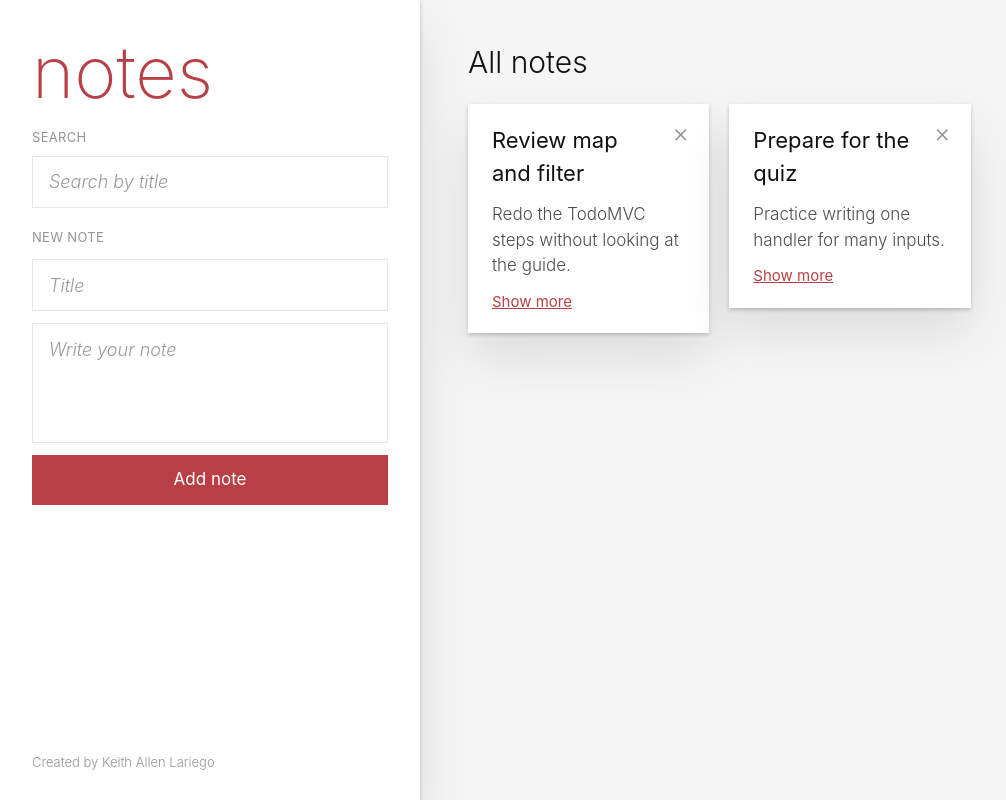
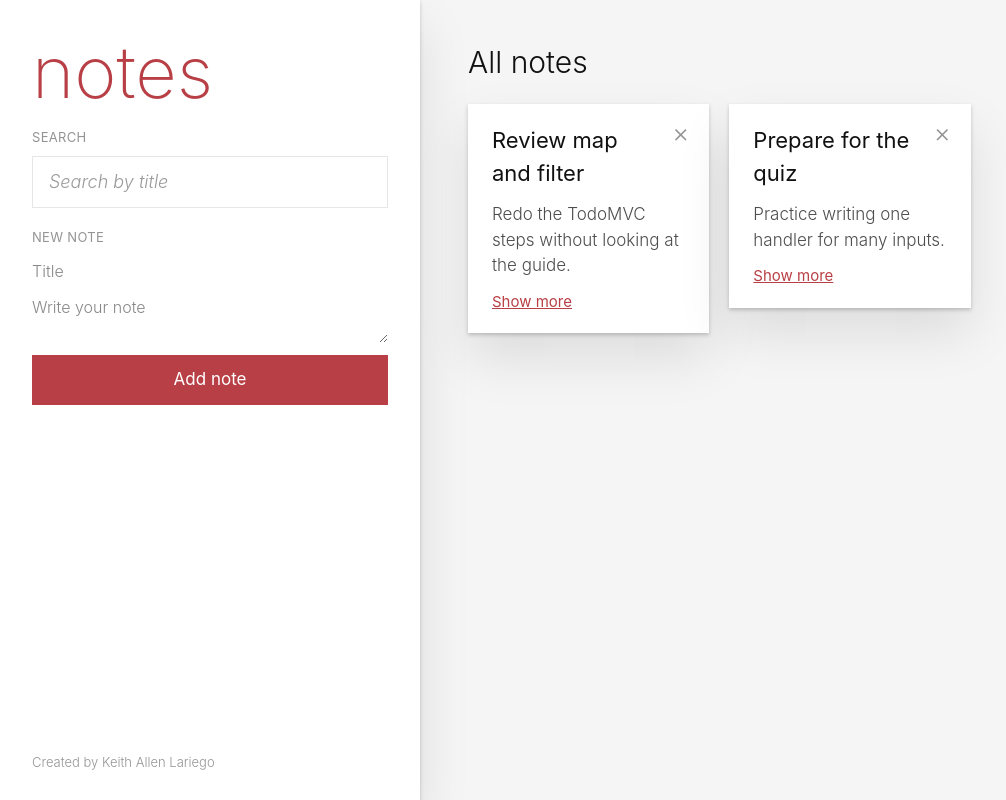
Before and after one commit to keithallenlariego/csit340g8-notes, a React (Vite) app: page / in a window 1280 px wide. Shown: the whole page, without its empty margins (0-1006 px from the left). Built offline with nearby package versions, Linux system fonts and the light colour scheme.

Commit message:
feat: control the note form

```diff
--- a/src/components/Notes.jsx
+++ b/src/components/Notes.jsx
@@ -14,13 +14,26 @@ function Notes() {
       title: 'Prepare for the quiz',
       body: 'Practice writing one handler for many inputs.',
     },
-  ])
+    ])
+
+    const [form, setForm] = useState({ title: '', body: '' })
+
+    function handleChange(event) {
+    const { name, value } = event.target
+    setForm({ ...form, [name]: value })
+    }
+
+
   return (
+
     <div className="grid min-h-screen grid-cols-[420px_1fr]">
+
         <aside className="sticky top-0 flex h-screen flex-col gap-5 bg-white px-8 py-9 shadow-[0_2px_4px_0_rgba(0,0,0,0.2),0_25px_50px_0_rgba(0,0,0,0.1)]">
+
         <h1 className="text-[72px] leading-none font-extralight text-[#b83f45]">
           notes
         </h1>
+
         <div>
           <p className="mb-2 text-[13px] font-normal tracking-wide text-[#949494]">SEARCH</p>
           <input
@@ -29,25 +42,35 @@ function Notes() {
           />
         </div>
         <form className="grid gap-3">
+
           <p className="text-[13px] font-normal tracking-wide text-[#949494]">NEW NOTE</p>
+
           <input
             name="title"
+            value={form.title}
+            onChange={handleChange}
             placeholder="Title"
-            className="h-[52px] w-full border border-[#e6e6e6] px-4 text-lg outline-none placeholder:text-black/40 placeholder:italic focus:border-[#cf7d7d]"
-          />
-          <textarea
+            className="..."   // keep your existing classes
+            />
+            <textarea
             name="body"
+            value={form.body}
+            onChange={handleChange}
             placeholder="Write your note"
-            className="h-[120px] w-full resize-none py-3 border border-[#e6e6e6] px-4 text-lg outline-none placeholder:text-black/40 placeholder:italic focus:border-[#cf7d7d]"
-          />
+            className="..."   // keep your existing classes
+            />
           <button
             type="submit"
             className="h-[50px] cursor-pointer bg-[#b83f45] text-[17px] font-normal text-white hover:bg-[#a33439]"
           >
             Add note
           </button>
+
         </form>
+
       </aside>
+
+
       <section className="px-12 py-11">
         <h2 className="mb-6 text-3xl">All notes</h2>
 
```
